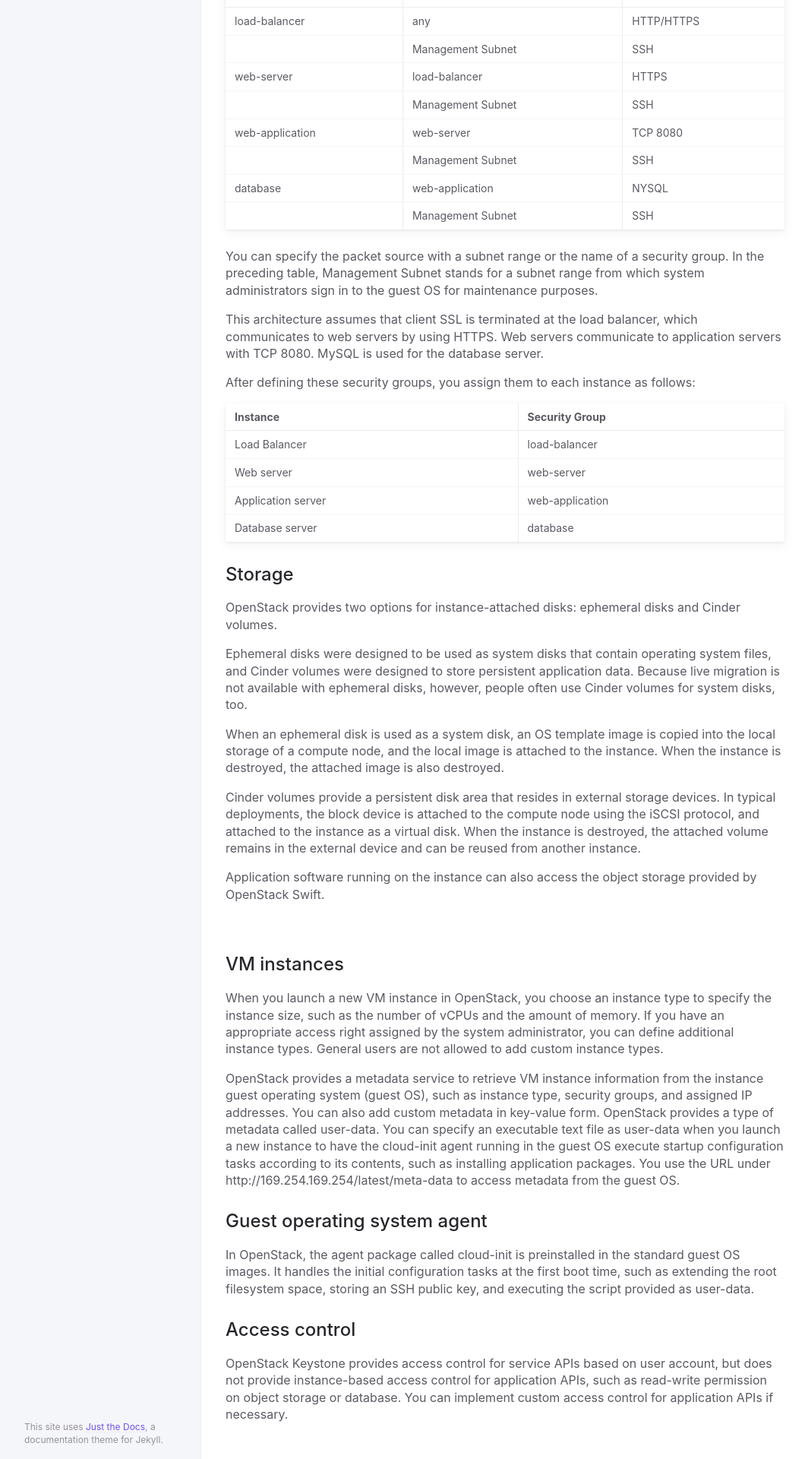
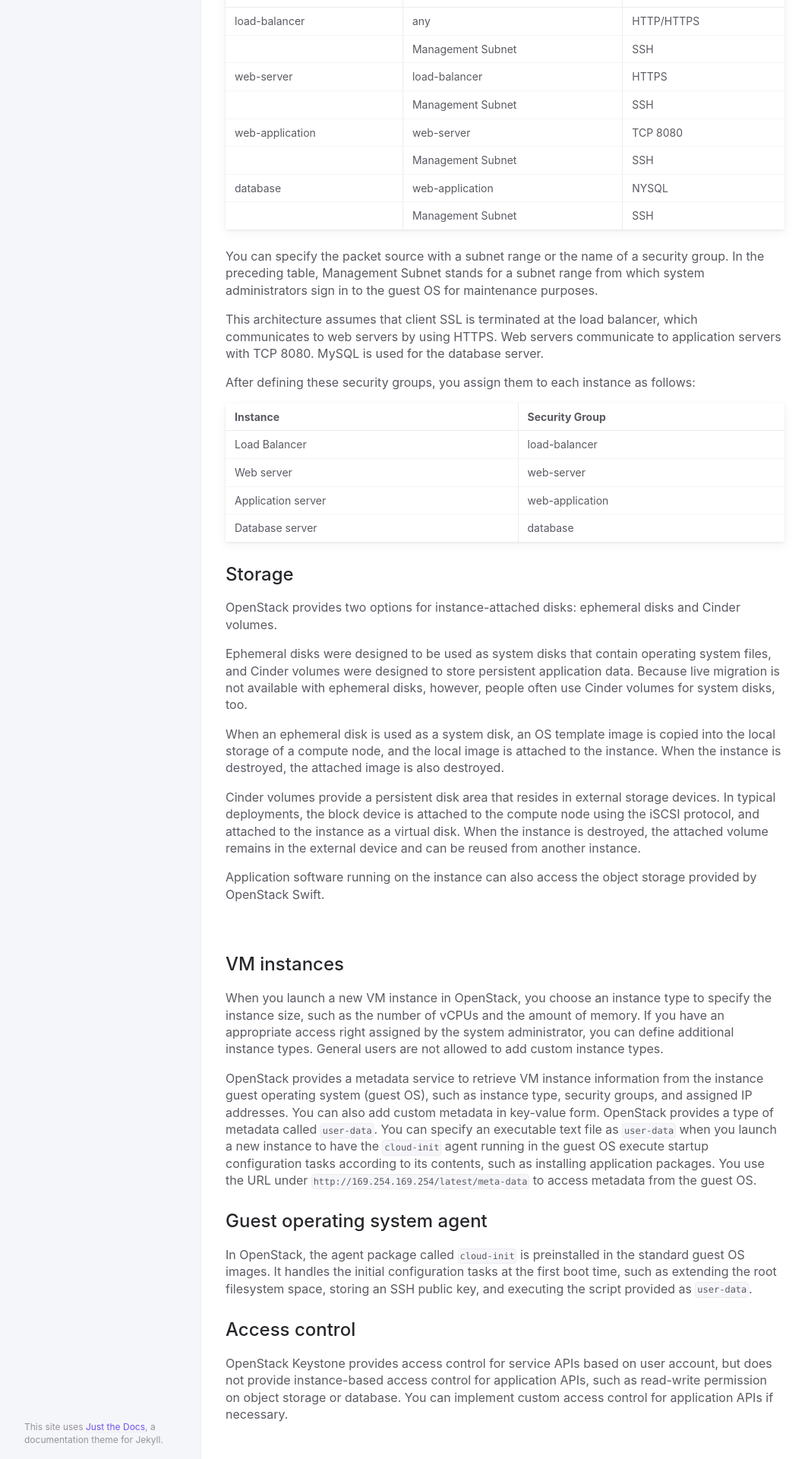
Before and after one commit to olegchorny/olegchorny.github.io, a Jekyll site: the page built from platform-overview.md, in a window 1280 px wide. Shown: the part 2907-4827 px from the top of the page at 76% size, without its empty margins (91-1155 px from the left). Built offline with Jekyll 4.4.1, drawn with Linux system fonts in a browser that asks for light colours.

```diff
--- a/platform-overview.md
+++ b/platform-overview.md
@@ -135,11 +135,11 @@ Application software running on the instance can also access the object storage
 
 When you launch a new VM instance in OpenStack, you choose an instance type to specify the instance size, such as the number of vCPUs and the amount of memory. If you have an appropriate access right assigned by the system administrator, you can define additional instance types. General users are not allowed to add custom instance types.
 
-OpenStack provides a metadata service to retrieve VM instance information from the instance guest operating system (guest OS), such as instance type, security groups, and assigned IP addresses. You can also add custom metadata in key-value form. OpenStack provides a type of metadata called user-data. You can specify an executable text file as user-data when you launch a new instance to have the cloud-init agent running in the guest OS execute startup configuration tasks according to its contents, such as installing application packages. You use the URL under http://169.254.169.254/latest/meta-data to access metadata from the guest OS.
+OpenStack provides a metadata service to retrieve VM instance information from the instance guest operating system (guest OS), such as instance type, security groups, and assigned IP addresses. You can also add custom metadata in key-value form. OpenStack provides a type of metadata called `user-data`. You can specify an executable text file as `user-data` when you launch a new instance to have the `cloud-init` agent running in the guest OS execute startup configuration tasks according to its contents, such as installing application packages. You use the URL under `http://169.254.169.254/latest/meta-data` to access metadata from the guest OS.
 
 ## Guest operating system agent
 
-In OpenStack, the agent package called cloud-init is preinstalled in the standard guest OS images. It handles the initial configuration tasks at the first boot time, such as extending the root filesystem space, storing an SSH public key, and executing the script provided as user-data.
+In OpenStack, the agent package called `cloud-init` is preinstalled in the standard guest OS images. It handles the initial configuration tasks at the first boot time, such as extending the root filesystem space, storing an SSH public key, and executing the script provided as `user-data`.
 
 ## Access control
 
```
